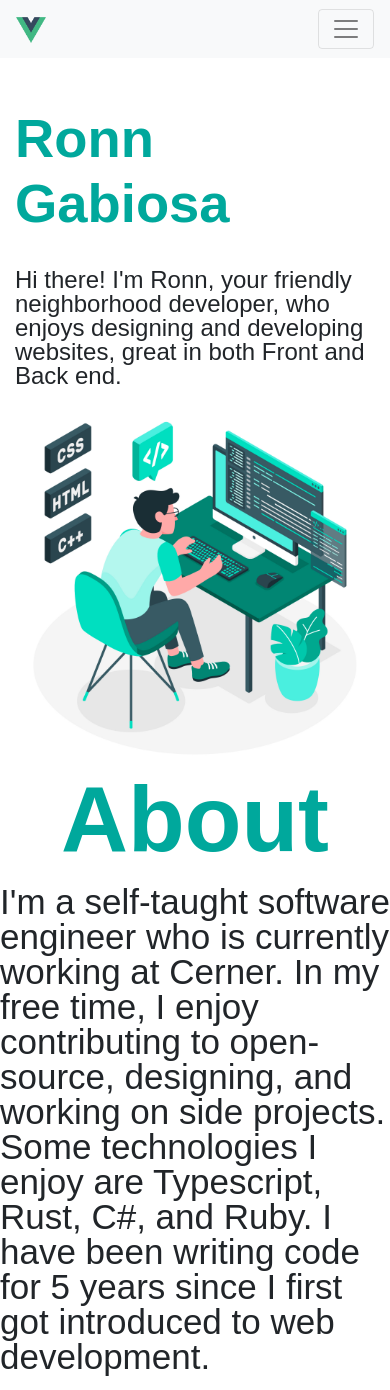
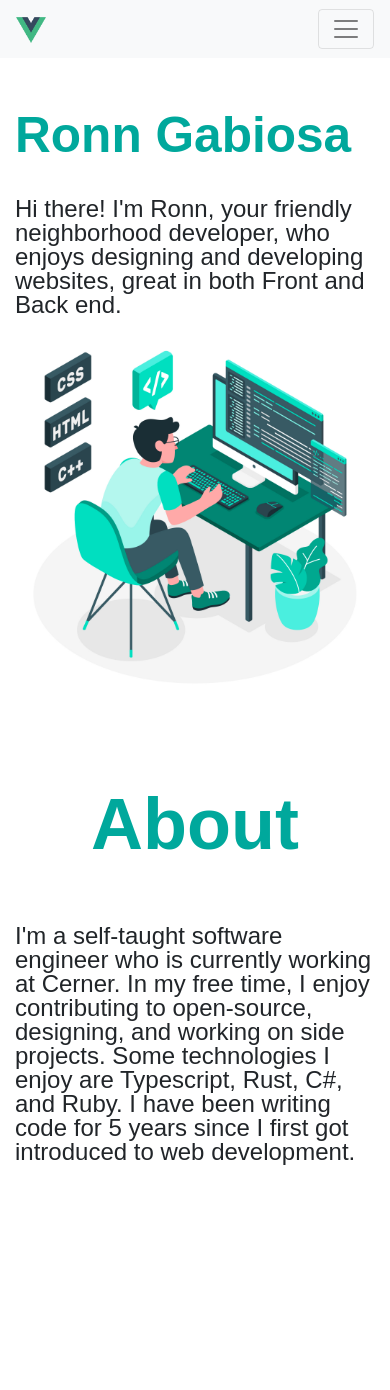
Before and after one commit to ronngb/portfolio, a Vue app: page / in a window 390 px wide. After the commit the page ends 1180 px from the top, so only its background shows below. Built offline with nearby package versions, Linux system fonts and the light colour scheme.

Commit message:
fix some errors

```diff
--- a/src/components/About.vue
+++ b/src/components/About.vue
@@ -1,6 +1,6 @@
 <template>
   <div class="row">
-    <div class="col-xs-12">
+    <div class="col-md-12 ">
       <div class="about">
         <h1>About</h1>
         <!-- TODO: Make it center -->
@@ -18,16 +18,30 @@ export default {
 </script>
 <style>
 .about h1 {
+  padding: 5.5rem 0 3rem;
   text-align: center;
-  font-size: 5.8rem;
+  font-size: 7.6rem;
   font-weight: bold;
   color: #00a89c;
 }
 
 .about p {
-  font-size: 1.75em;
-  /*text-align: left;*/
+  font-size: 2.4rem;
+  text-align: left;
   font-weight: normal;
   line-height: 1;
 }
+
+@media (max-width: 768px) {
+  .about h1 {
+    font-size: 4.5rem;
+  }
+
+  .about p {
+    font-size: 1.5rem;
+    font-weight: normal;
+    text-align: left;
+    line-height: 1;
+  }
+}
 </style>
--- a/src/components/Home.vue
+++ b/src/components/Home.vue
@@ -1,10 +1,12 @@
 <template>
   <div class="row align-items-center">
     <!-- TODO: Increase the H1 font size -->
-    <div class="col-md-6 intro ">
-      <h1 class="mb-md-4">Ronn Gabiosa</h1>
-      <!-- TODO: Increase the P font size  -->
-      <p>Hi there! I'm Ronn, your friendly neighborhood developer, who enjoys designing and developing websites, great in both Front and Back end.</p>
+    <div class="col-md-6">
+      <div class="intro">
+        <h1 class="mb-md-4">Ronn Gabiosa</h1>
+        <!-- TODO: Increase the P font size  -->
+        <p>Hi there! I'm Ronn, your friendly neighborhood developer, who enjoys designing and developing websites, great in both Front and Back end.</p>
+      </div>
     </div>
     <div class="col-md-6">
       <img class="img-fluid" src="../assets/pics.png" alt="">
@@ -32,9 +34,9 @@ export default {
   line-height: 1;
 }
 
-@media (max-width: 576px) {
+@media (max-width: 768px) {
   .intro h1 {
-    font-size: 3.4rem;
+    font-size: 3.1rem;
     margin: 3rem 0rem 2rem;
   }
 
```
Also changed, not shown: 1 other file (tests, documents, lock files or other folders).
